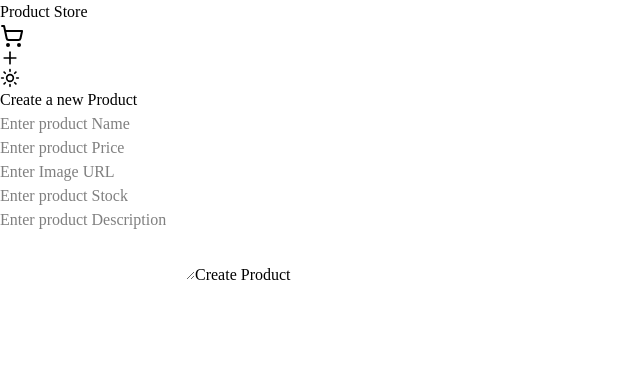
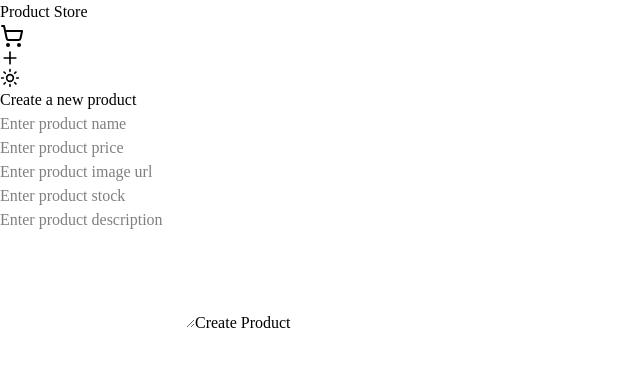
Before and after one commit to noblex1/product-store-mern-tack, a React (Vite) app in the folder frontend/: page /create-products in a window 1280 px wide. Shown: the top 366 px of the page, without its empty margins (0-640 px from the left). Built offline with nearby package versions, Linux system fonts and the light colour scheme; what @radix-ui/themes would draw is missing.

Commit message:
added the create page

```diff
--- a/frontend/src/components/ProductCard.jsx
+++ b/frontend/src/components/ProductCard.jsx
@@ -16,12 +16,12 @@ function handleDeleteProduct(id){
           <img
             src={product?.imageUrl}
             alt={product?.name}
-            className="overflow-hidden rounded-t h-18 w-full"
+            className="overflow-hidden rounded-t w-full h-28"
           />
           <div className="p-1">
             <h4>{product?.name}</h4>
             <p>${product?.price}</p>
-            <p>{product?.description}</p>
+            <p className="line-clamp-3">{product?.description}</p>
             <div className="flex space-x-2 mt-2">
               <PenBox
                 size={18}
--- a/frontend/src/pages/CreatePage.jsx
+++ b/frontend/src/pages/CreatePage.jsx
@@ -7,7 +7,6 @@ function CreatePage() {
     name: "",
     price: "",
     stock: "",
-    description: "",
     imageUrl: "",
     description: "",
   });
@@ -23,9 +22,8 @@ function CreatePage() {
       description: newProduct.description,
     };
 
-    console.log("New Product Data:", serializedData);
     try {
-      //create the fetch method
+      // Create the fetch method
       const response = await fetch("http://localhost:5000/api/products", {
         method: "POST",
         headers: {
@@ -35,33 +33,38 @@ function CreatePage() {
       });
 
       if (response.ok) {
-        const data = response.json();
-        console.log("Product created successfully", data.product);
+        const data = await response.json();
+        console.log("Product created", data.product)
         navigate("/")
       }
     } catch (error) {
-      console.error("Error creating product:", error);
+      console.log("Product submission error", error);
     }
   };
+
   return (
-    <div className="w-full border h-screen">
-      <div className="border-2 p-6 max-w-xl mx-auto">
-        <h2 className="text-center font-bold mb-4 ">Create a new Product</h2>
-        <form onSubmit={submitProduct} action="" className=" dark:bg-gray-950">
-          <div className="w-full mb-3">
+    <div className="w-full h-screen">
+      <div className="p-6 max-w-xl mx-auto">
+        <h2 className="text-center font-bold">Create a new product</h2>
+
+        <form
+          onSubmit={submitProduct}
+          className="dark:bg-gray-950 p-4 rounded border border-gray-500/25 shadow-lg"
+        >
+          <div className="w-full mb-2">
             <input
               type="text"
               id="name"
+              placeholder="Enter product name"
               value={newProduct.name}
               onChange={(e) =>
                 setNewProduct({ ...newProduct, name: e.target.value })
               }
-              placeholder="Enter product Name"
-              className="w-full px-4 py-2 rounded border   border-gray-500/50"
+              className="border border-gray-500/25 w-full px-4 py-2 rounded"
             />
           </div>
 
-          <div className="w-full">
+          <div className="w-full mb-2">
             <input
               type="float"
               id="price"
@@ -70,25 +73,25 @@ function CreatePage() {
               onChange={(e) =>
                 setNewProduct({ ...newProduct, price: e.target.value })
               }
-              placeholder="Enter product Price"
-              className="border  border-gray-500/50 w-full px-4 py-2 rounded mb-3 outline-none cursor-pointer"
+              placeholder="Enter product price"
+              className="border border-gray-500/25 w-full px-4 py-2 rounded"
             />
           </div>
-          <div className="w-full">
+
+          <div className="w-full mb-2">
             <input
               type="url"
-              id="url"
-              min={0}
+              id="imageUrl"
               value={newProduct.imageUrl}
               onChange={(e) =>
                 setNewProduct({ ...newProduct, imageUrl: e.target.value })
               }
-              placeholder="Enter Image URL"
-              className="border  border-gray-500/50 w-full px-4 py-2 rounded mb-3 outline-none cursor-pointer"
+              placeholder="Enter product image url"
+              className="border border-gray-500/25 w-full px-4 py-2 rounded"
             />
           </div>
 
-          <div className="w-full">
+          <div className="w-full mb-2">
             <input
               type="number"
               id="stock"
@@ -97,25 +100,24 @@ function CreatePage() {
               onChange={(e) =>
                 setNewProduct({ ...newProduct, stock: e.target.value })
               }
-              placeholder="Enter product Stock"
-              className="border border-gray-500/50 w-full px-4 py-2 rounded mb-3 outline-none "
+              placeholder="Enter product stock"
+              className="border border-gray-500/25 w-full px-4 py-2 rounded"
             />
           </div>
 
           <textarea
-            name=""
-            id=""
-            placeholder="Enter product Description"
-            className="border border-gray-500/25 w-full outline-none py-2 px-4 "
-            rows={3}
+            className="w-full border border-gray-500/25 outline-none px-4 py-2 mb-2"
+            rows={5}
+            placeholder="Enter product description"
             value={newProduct.description}
             onChange={(e) =>
               setNewProduct({ ...newProduct, description: e.target.value })
             }
           ></textarea>
+
           <button
             type="submit"
-            className="bg-blue-500 text-white font-bold px-4 py-2 rounded mt-3 hover:bg-blue-800 cursor-pointer"
+            className="px-4 py-2 rounded shadow-lg bg-green-600 font-bold hover:bg-green-800 cursor-pointer"
           >
             Create Product
           </button>
```
Also changed, not shown: 1 other file (tests, documents, lock files or other folders).
